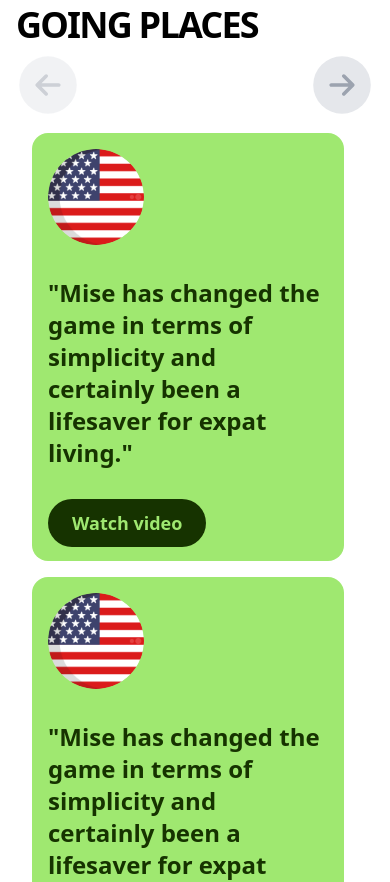
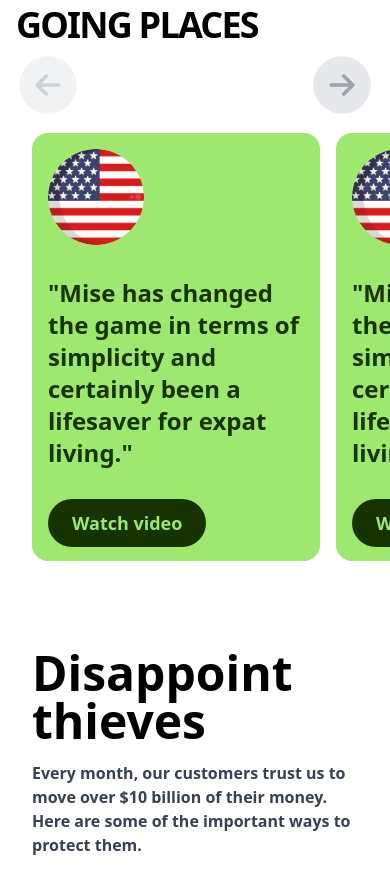
Before and after one commit to Jay51419/ng-mise, an Angular app: page / in a window 390 px wide. Shown: the part 3042-3924 px from the top of the page. Built offline with nearby package versions, Linux system fonts and the light colour scheme.

Commit message:
issue resolved

```diff
--- a/package.json
+++ b/package.json
@@ -11,6 +11,7 @@
   "private": true,
   "dependencies": {
     "@angular/animations": "^15.2.0",
+    "@angular/cdk": "^15.2.7",
     "@angular/common": "^15.2.0",
     "@angular/compiler": "^15.2.0",
     "@angular/core": "^15.2.0",
--- a/src/app/app.component.html
+++ b/src/app/app.component.html
@@ -228,11 +228,12 @@
       </button>
     </div>
   </div>
-  <div #reviewWrapper
-    [ngStyle]="{'transform': 'translateX('+(-previousReviewTranslateX) +'px)','z-index':'-100'}"
-    *ngFor="let review of reviews;let i=index" class="flex w-screen h-full gap-x-4  mt-4 transition-all duration-300">
-    <div [ngStyle]="{'transform': 'scale('+( previousReviewCount>=i+1?'0':'1' ) +')'}"
-      class="transition-all duration-300  h-full w-4/5 lg:w-[25rem] bg-secondary rounded-2xl p-4 lg:p-8 space-y-8">
+  <div #reviewWrapper class="w-full h-full  mt-4 -z-[100]">
+    <div  [ngStyle]="{'transform': 'translateX('+(-previousReviewTranslateX) +'px)'}"
+      class="flex gap-x-4 w-full transition-all duration-300">
+      <div  *ngFor="let review of reviews;let i=index">
+        <div  [ngStyle]="{'transform': 'scale('+(previousReviewCount>=i+1?'0':'1' ) +')'}"
+          class="block transition-all duration-300 h-full w-[18rem] lg:w-[25rem] bg-secondary rounded-2xl p-4 lg:p-8 space-y-8">
           <img class="h-24 w-24 rounded-full" src="{{review.profileUrl}}" alt="">
           <p class="font-bold text-2xl lg:text-4xl text-primary">
             "{{review.review}}"
@@ -243,6 +244,9 @@
               video</a>
           </div>
         </div>
+      </div>
+    </div>
+
   </div>
 </section>
 <section class="w-full px-8 lg:px-24 py-16">
--- a/src/app/app.component.ts
+++ b/src/app/app.component.ts
@@ -1,4 +1,5 @@
-import { AfterViewInit, Component, ElementRef, Input, ViewChild } from '@angular/core';
+import { AfterViewInit, Component, ElementRef, Input, OnInit, ViewChild } from '@angular/core';
+import { BreakpointObserver, BreakpointState } from '@angular/cdk/layout';
 
 interface ReviewModel {
   profileUrl: string;
@@ -11,7 +12,7 @@
   templateUrl: './app.component.html',
   styleUrls: ['./app.component.css']
 })
-export class AppComponent implements AfterViewInit {
+export class AppComponent implements OnInit {
   title = 'ng-mise';
   @Input() senderAmount: number = 10000;
   senderCurrency: string = "INR"
@@ -24,7 +25,18 @@
   recipientAmount: string = (this.totalAmount / this.recipientCurrencyRate).toFixed(2)
   senderErrorMessage = ""
   showErrorMessage = false
-  constructor(private reviewWrapper: ElementRef<HTMLDivElement>) { }
+  constructor(public breakpointObserver: BreakpointObserver) { }
+  ngOnInit(): void {
+    this.breakpointObserver
+      .observe(['(min-width: 1024px)'])
+      .subscribe((state: BreakpointState) => {
+        if (state.matches) {
+          this.reviewsWidth = 400
+        } else {
+          this.reviewsWidth = 288;
+        }
+      });
+  }
   reviews: ReviewModel[] = [
     {
       profileUrl: "assets/us.png",
@@ -51,9 +63,6 @@
   reviewsWidth = this.reviews.length
   previousReviewCount: number = 0;
   previousReviewTranslateX: number = 0;
-  ngAfterViewInit() {
-    this.reviewsWidth = this.reviewWrapper.nativeElement.offsetWidth / (this.reviewsLength - 1)
-  }
   calculateAmount() {
     if (this.senderAmount >= 5000) {
       this.senderErrorMessage = ""
@@ -66,12 +75,12 @@
   }
   nextReview() {
     this.previousReviewCount += 1
-    this.previousReviewTranslateX += this.reviewsWidth - 32;
+    this.previousReviewTranslateX += this.reviewsWidth + 8;
 
   }
   previousReview() {
     this.previousReviewCount -= 1
-    this.previousReviewTranslateX -= this.reviewsWidth -32;
+    this.previousReviewTranslateX -= this.reviewsWidth + 8;
 
   }
 
--- a/src/app/app.module.ts
+++ b/src/app/app.module.ts
@@ -2,6 +2,7 @@
 import { FormsModule } from '@angular/forms';
 
 import { BrowserModule } from '@angular/platform-browser';
+import { LayoutModule } from '@angular/cdk/layout';
 
 import { AppRoutingModule } from './app-routing.module';
 import { AppComponent } from './app.component';
@@ -13,7 +14,8 @@
   imports: [
     BrowserModule,
     AppRoutingModule,
-    FormsModule
+    FormsModule,
+    LayoutModule
   ],
   providers: [],
   bootstrap: [AppComponent]
```
Also changed, not shown: 1 other file (tests, documents, lock files or other folders). Lines whose indentation alone changed are shown as unchanged.
